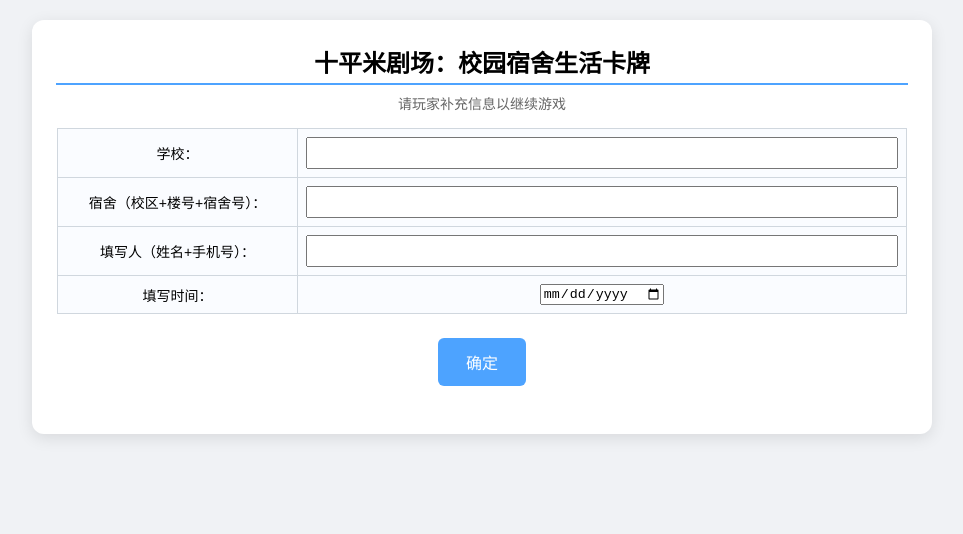
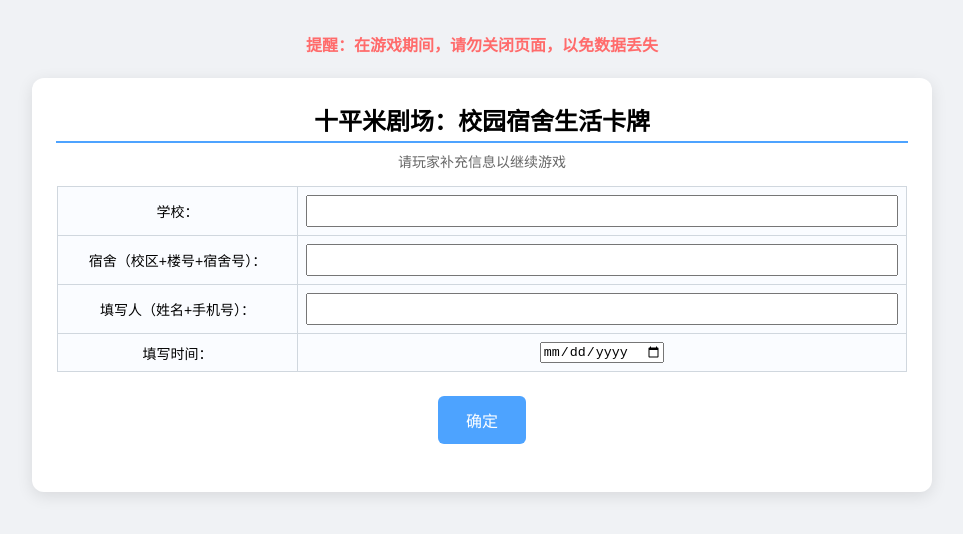
Before and after one commit to fuchaanyue/dorm-agreement_CAT, a plain HTML site: page index.html in a window 1280 px wide. Shown: the whole page, without its empty margins (158-1121 px from the left). Drawn offline with nearby package versions, Linux system fonts and the light colour scheme.

Commit message:
提醒：在游戏期间，请勿关闭页面，以免数据丢失

```diff
--- a/index.html
+++ b/index.html
@@ -159,6 +159,16 @@
           font-size: 14px;
           box-sizing: border-box;
         }
+        .game-reminder-banner {
+            color: #ff6b6b  ;
+            padding: 12px 20px;
+            text-align: center;
+            font-weight: bold;
+            font-size: 16px;
+            margin: 10px;
+            position: relative;
+            z-index: 1000;
+        }
 
 
 
@@ -166,6 +176,9 @@
 </head>
 <body>
     <div class="capture-root">
+        <div id="game-reminder" class="game-reminder-banner">
+            <strong>提醒：</strong>在游戏期间，请勿关闭页面，以免数据丢失
+        </div>
         <div class="capture-content" id="custom-image-area">
             <!-- 基本信息卡片 -->
             <div class="card" id="info-card">
@@ -386,6 +399,11 @@
             try {
                 const root = document.querySelector(".capture-content");
                 const restore = replaceTextareas(root);
+                const gameReminder = document.getElementById('game-reminder');
+
+                // 截图前隐藏提醒横幅
+                if (gameReminder) gameReminder.style.display = 'none';
+
 
                 root.classList.add("screenshot-mode"); // 开启截图模式
                 const school = document.getElementById('display-school').textContent;
@@ -406,12 +424,16 @@
                     }
                 }
 
-                const canvas = await html2canvas(root, {
+                const canvas = await html2canvas(document.querySelector(".capture-content"), {
                     backgroundColor: "#f0f2f5",
                     scale: 2,
                     useCORS: true,
                     allowTaint: false
                 });
+
+                 // 恢复提醒横幅显示
+                if (gameReminder) gameReminder.style.display = 'block';
+
 
                 images.forEach(img => {
                     if (img.dataset.originalSrc) {
```
